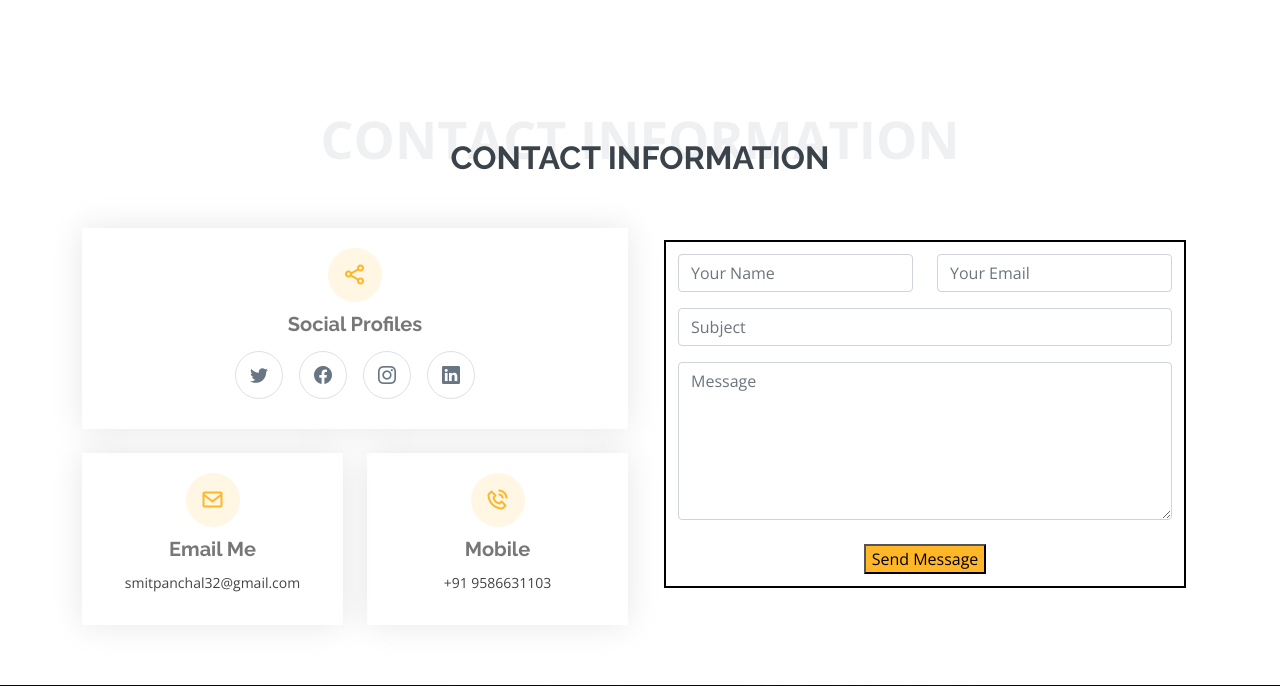
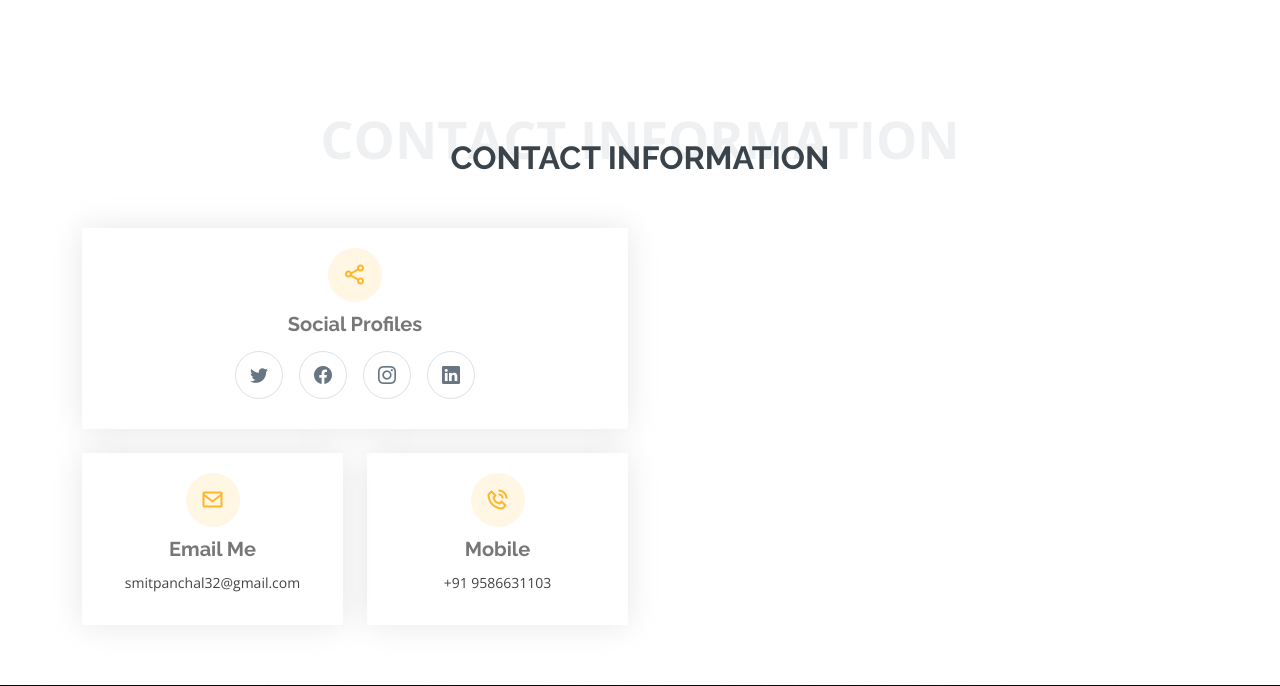
Before and after one commit to sidpro-hash/Traffic-Sign-Recognition, a Flask app: page / in a window 1280 px wide. Shown: the part 4115-4801 px from the top of the page. Run offline with Flask 2, Linux system fonts and the light colour scheme; some libraries are stand-ins or nearby versions.

Commit message:
Update index.html

```diff
--- a/templates/index.html
+++ b/templates/index.html
@@ -595,7 +595,7 @@
 
           </div>
 
-          <div class="col-lg-6">
+<!--           <div class="col-lg-6">
 
             <form action="{{ url_for('home') }}" method="POST" role="form" style="border: 2px solid black; padding: 12px; margin: 12px;">
               <div class="row">
@@ -617,10 +617,10 @@
                 <div class="sent-message"></div>
                 <div class="error-message"></div>
               </div> -->
-              <br>
+<!--               <br>
               <div class="text-center"><button type="submit" style="position: relative; overflow: hidden; background-color: #ffb727;">Send Message</button></div>
             </form>
-          </div>
+          </div>  -->
         </div>
 
       </div>
```
